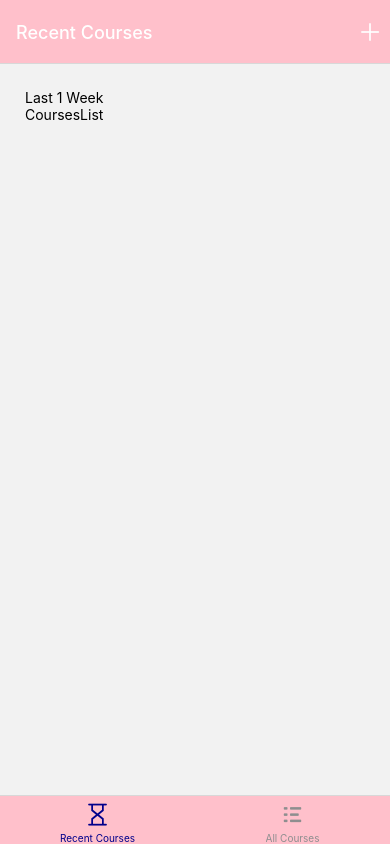
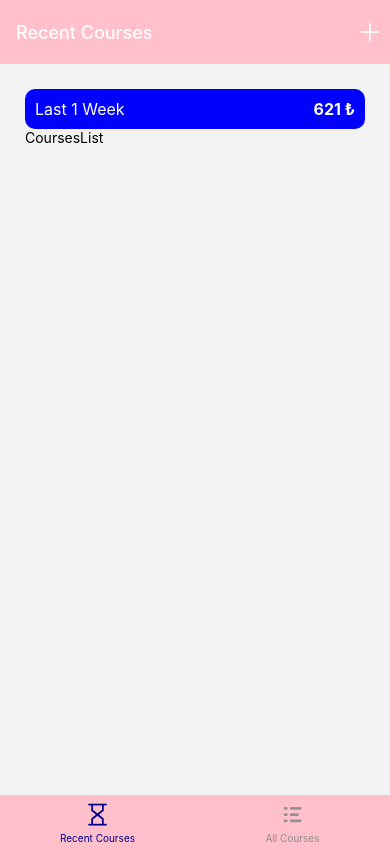
Before and after one commit to sabata06/my-courses, a React Native app: screen / in a window 390 px wide. Built offline with nearby package versions, Linux system fonts and the light colour scheme.

Commit message:
courses price styled

```diff
--- a/components/Courses.jsx
+++ b/components/Courses.jsx
@@ -3,20 +3,76 @@ import React from "react";
 import CoursesSummary from "./CoursesSummary";
 import CoursesList from "./CoursesList";
 
+const COURSES = [
+  {
+    id: "1",
+    description: "C Programlama",
+    amount: 69,
+    date: new Date("2023-01-05"),
+  },
+  {
+    id: "2",
+    description: "C# Programlama",
+    amount: 69,
+    date: new Date("2023-04-10"),
+  },
+  {
+    id: "3",
+    description: "Angular",
+    amount: 69,
+    date: new Date("2022-12-08"),
+  },
+  {
+    id: "4",
+    description: "Bootstrap 5",
+    amount: 69,
+    date: new Date("2022-10-10"),
+  },
+  {
+    id: "5",
+    description: "React Js",
+    amount: 69,
+    date: new Date("2023-05-20"),
+  },
+  {
+    id: "6",
+    description: "React Native",
+    amount: 69,
+    date: new Date("2023-07-30"),
+  },
+  {
+    id: "7",
+    description: "Javascript",
+    amount: 69,
+    date: new Date("2023-06-12"),
+  },
+  {
+    id: "8",
+    description: "Komple Web",
+    amount: 69,
+    date: new Date("2021-10-22"),
+  },
+  {
+    id: "9",
+    description: "Frontend",
+    amount: 69,
+    date: new Date("2022-11-25"),
+  },
+];
+
 export default function Courses({ coursesPeriod }) {
   return (
     <View style={styles.container}>
-      <CoursesSummary periodName={coursesPeriod} />
+      <CoursesSummary courses={COURSES} periodName={coursesPeriod} />
       <CoursesList />
     </View>
   );
 }
 
 const styles = StyleSheet.create({
-    container:{
-        flex:1,
-        paddingHorizontal:25,
-        paddingTop:25,
-
-    }
+  container: {
+    flex: 1,
+    paddingHorizontal: 25,
+    paddingTop: 25,
+  },
 });
--- a/components/CoursesSummary.jsx
+++ b/components/CoursesSummary.jsx
@@ -1,12 +1,35 @@
 import { StyleSheet, Text, View } from 'react-native'
 import React from 'react'
 
-export default function CoursesSummary({periodName}) {
+export default function CoursesSummary({periodName, courses}) {
+const coursesSum = courses.reduce((sum,course) => {
+  return sum + course.amount
+}, 0)
+
   return (
-    <View>
-      <Text>{periodName}</Text>
+    <View style={styles.container}>
+      <Text style={styles.title}>{periodName}</Text>
+      <Text style={styles.cost}>{coursesSum + " ₺"}</Text>
     </View>
   )
 }
 
-const styles = StyleSheet.create({})
+const styles = StyleSheet.create({
+  container:{
+    flexDirection:"row",
+    justifyContent:"space-between",
+    backgroundColor:"blue",
+    padding:10,
+    borderRadius:10,
+    alignItems:"center"
+  },
+  title:{
+    color:"white",
+    fontSize:16,
+  },
+  cost:{
+    color:"white",
+    fontSize:16,
+    fontWeight:"bold"
+  }
+})
```
